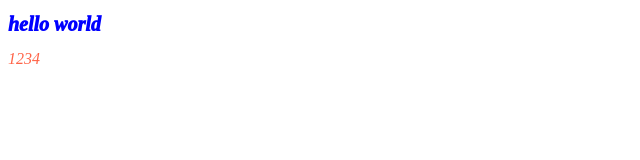
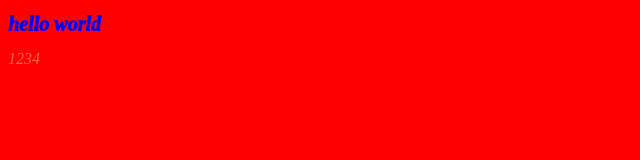
Before and after one commit to be-student/kokoaclone2021nomad, a plain HTML site: page CLONE.html in a window 1280 px wide. Shown: the whole page, without its empty margins (0-640 px from the left). Drawn offline with Linux system fonts and the light colour scheme.

Commit message:
css external internal

```diff
--- a/CLONE.html
+++ b/CLONE.html
@@ -3,18 +3,25 @@
     <!-- 여기에 들어가는 것은 모두 html 코드가 됨. head/body-->
     <head>
         <title>home of my first website</title>
+
         <style>
+        /*inline */
           h1{
                 color:blue;
                 font-weight:1000;
                 font-style:italic;
                 font-size:20px;
             }
+            body{
+              background-color:black;
+            }
           address{
             color:tomato;
           }
           /*css 코드 작성 가능*/
         </style>
+        <!--external-->
+        <link href="styles.css" rel="stylesheet"/>
         <meta charset="utf-8">
     </head>
     <body>
--- a/styles.css
+++ b/styles.css
@@ -1,4 +1,4 @@
-/*selector { 태그:값}*/
-blueTitle {
-
+/*selector { 태그:body}*/
+body{
+    background-color:red;
 }
```
